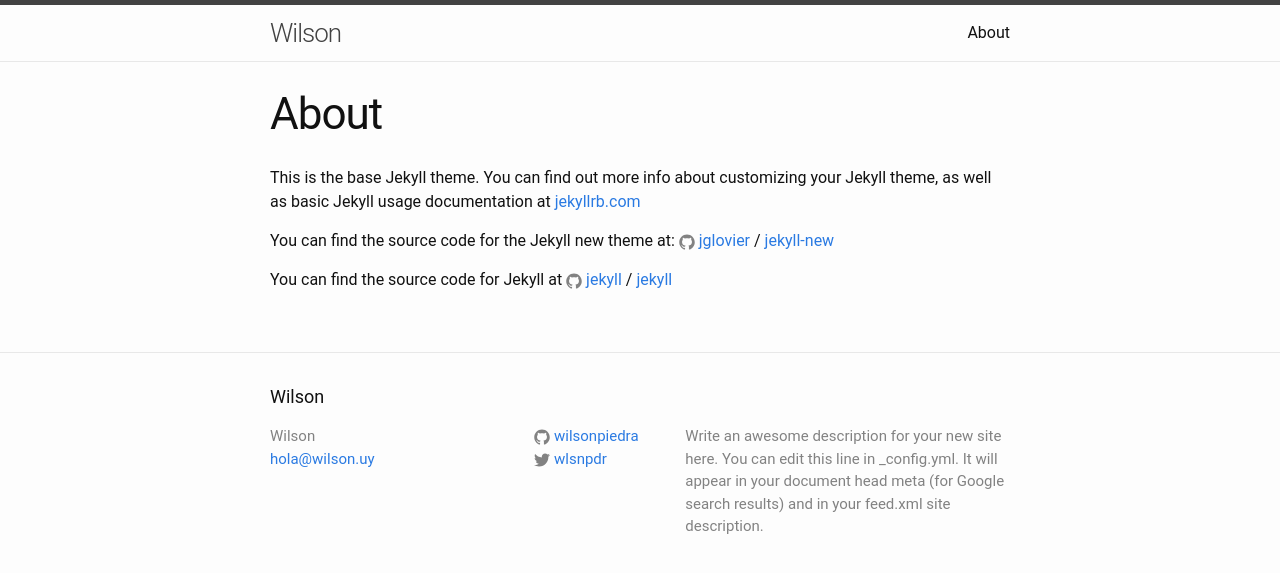
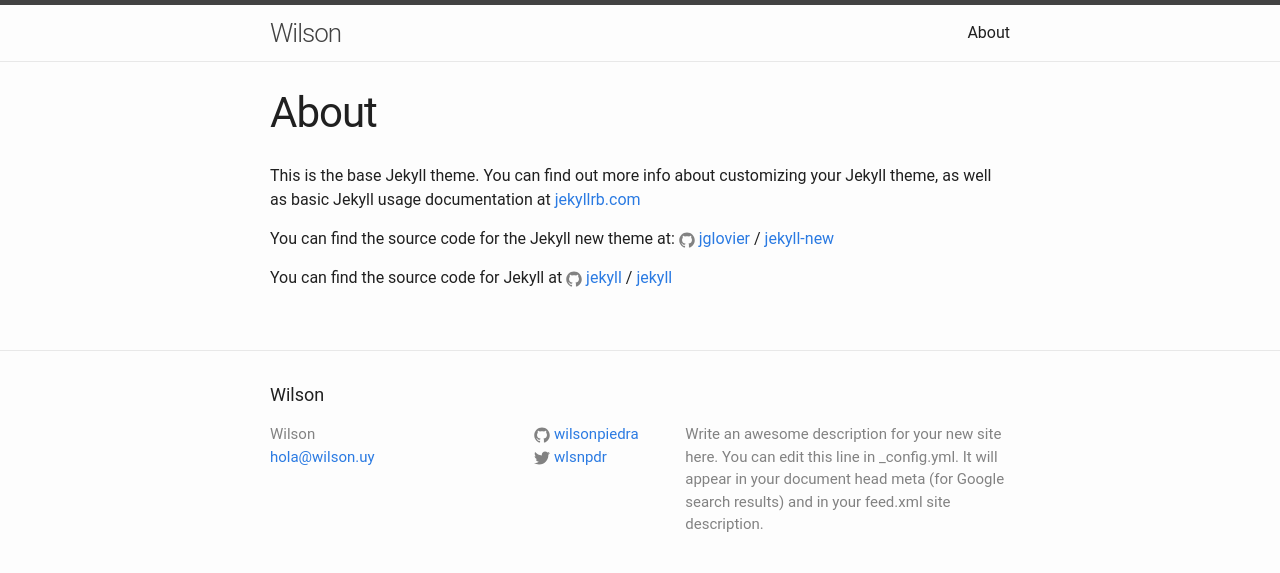
Before and after one commit to wilsonpiedra/wilsonpiedra.github.io, a Jekyll site: the page built from about.md, in a window 1280 px wide. Shown: the top 573 px of the page. Built offline with Jekyll 4.4.1, drawn with Linux system fonts in a browser that asks for light colours.

Commit message:
Update main.css

```diff
--- a/css/main.css
+++ b/css/main.css
@@ -2,7 +2,7 @@
 body, h1, h2, h3, h4, h5, h6, p, blockquote, pre, hr, dl, dd, ol, ul, figure { margin: 0; padding: 0; }
 
 /** Basic styling */
-body { font: 400 16px/1.5 "Roboto", Helvetica Neue, Helvetica, Arial, sans-serif; color: #111; background-color: #fdfdfd; -webkit-text-size-adjust: 100%; -webkit-font-feature-settings: "kern" 1; -moz-font-feature-settings: "kern" 1; -o-font-feature-settings: "kern" 1; font-feature-settings: "kern" 1; font-kerning: normal; }
+body { font: 400 16px/1.5 "Roboto", Helvetica Neue, Helvetica, Arial, sans-serif; color: #202020; background-color: #fdfdfd; -webkit-text-size-adjust: 100%; -webkit-font-feature-settings: "kern" 1; -moz-font-feature-settings: "kern" 1; -o-font-feature-settings: "kern" 1; font-feature-settings: "kern" 1; font-kerning: normal; -webkit-font-smoothing: antialiased; }
 
 /** Set `margin-bottom` to maintain vertical rhythm */
 h1, h2, h3, h4, h5, h6, p, blockquote, pre, ul, ol, dl, figure, .highlight { margin-bottom: 15px; }
@@ -26,7 +26,7 @@
 /** Links */
 a { color: #2a7ae2; text-decoration: none; }
 a:visited { color: #1756a9; }
-a:hover { color: #111; text-decoration: underline; }
+a:hover { color: #202020; text-decoration: underline; }
 
 /** Blockquotes */
 blockquote { color: #828282; border-left: 4px solid #e8e8e8; padding-left: 15px; font-size: 18px; letter-spacing: -1px; font-style: italic; }
@@ -59,7 +59,7 @@
 
 .site-nav { float: right; line-height: 56px; }
 .site-nav .menu-icon { display: none; }
-.site-nav .page-link { color: #111; line-height: 1.5; }
+.site-nav .page-link { color: #202020; line-height: 1.5; }
 .site-nav .page-link:not(:last-child) { margin-right: 20px; }
 @media screen and (max-width: 600px) { .site-nav { position: absolute; top: 9px; right: 15px; background-color: #fdfdfd; border: 1px solid #e8e8e8; border-radius: 5px; text-align: right; }
   .site-nav .menu-icon { display: block; float: right; width: 36px; height: 26px; line-height: 0; padding-top: 10px; text-align: center; }
@@ -105,7 +105,7 @@
 /** Posts */
 .post-header { margin-bottom: 30px; }
 
-.post-title { font-size: 44px; letter-spacing: -1px; line-height: 1; }
+.post-title { font-size: 42px; letter-spacing: -1px; line-height: 1; }
 @media screen and (max-width: 800px) { .post-title { font-size: 36px; } }
 
 .post-content { margin-bottom: 30px; }
```
